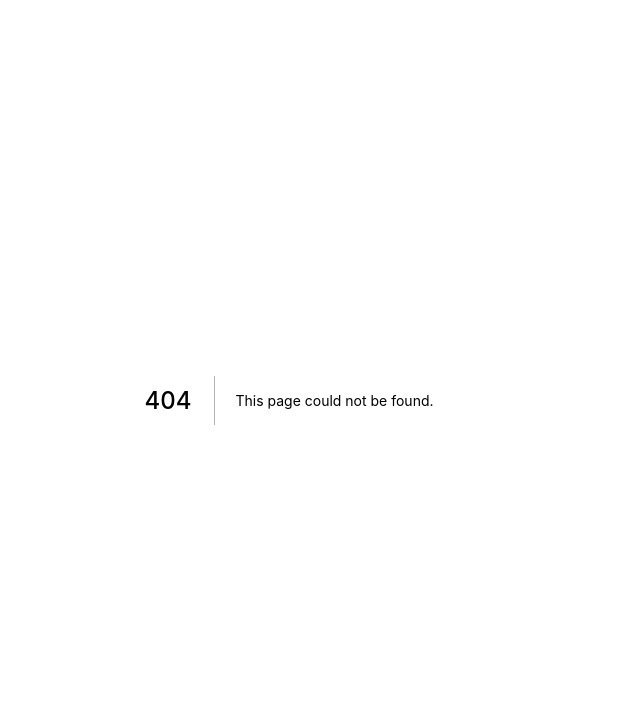
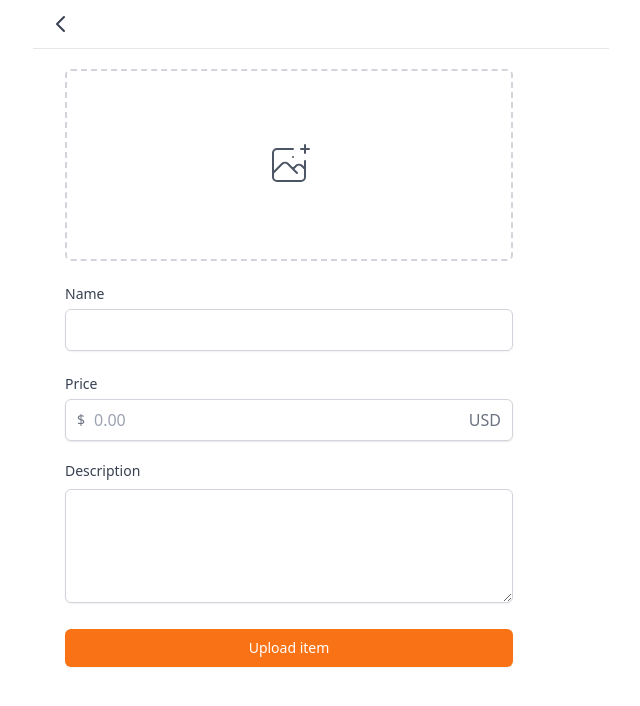
Before and after one commit to yuri0411/carrot-market, a Next.js app: page /products/upload in a window 1280 px wide. Before the commit this address had no page. Shown: the top 706 px of the page, without its empty margins (351-991 px from the left). Built offline with nearby package versions, Linux system fonts and the light colour scheme.

Commit message:
#11.2 upload api 구현

```diff
--- a/components/layout.tsx
+++ b/components/layout.tsx
@@ -98,7 +98,7 @@
                                     d="M19 20H5a2 2 0 01-2-2V6a2 2 0 012-2h10a2 2 0 012 2v1m2 13a2 2 0 01-2-2V7m2 13a2 2 0 002-2V9a2 2 0 00-2-2h-2m-4-3H9M7 16h6M7 8h6v4H7V8z"
                                 />
                             </svg>
-                            <span>동내생활</span>
+                            <span>동네생활</span>
                         </a>
                     </Link>
                     <Link href="/chats">
--- /dev/null
+++ b/pages/api/products/index.ts
@@ -0,0 +1,36 @@
+import { NextApiRequest, NextApiResponse } from 'next'
+import withHandler, { ResponseType } from '@libs/server/withHandler'
+import client from '@libs/server/client'
+import { withApiSession } from '@libs/server/withSession'
+
+async function handler(
+    req: NextApiRequest,
+    res: NextApiResponse<ResponseType>,
+) {
+    const {
+        body: { name, price, description },
+        session: { user },
+    } = req
+    const product = await client.product.create({
+        data: {
+            name,
+            price: +price,
+            description,
+            image: 'xx',
+            user: {
+                connect: {
+                    id: user?.id,
+                },
+            },
+        },
+    })
+
+    res.json({
+        ok: true,
+        product,
+    })
+}
+
+export default withApiSession(
+    withHandler({ method: 'POST', handler, isPrivate: true }),
+)
--- a/pages/items/upload.tsx
+++ /dev/null
@@ -1,87 +0,0 @@
-import type { NextPage } from 'next'
-import Layout from '../../components/layout'
-
-const Upload: NextPage = () => {
-    return (
-        <Layout canGoBack>
-            <div className="px-4 space-y-5">
-                <div>
-                    <label className="cursor-pointer w-full flex items-center justify-center border-2 border-dashed border-gray-300 py-6 h-48 rounded-md text-gray-600 hover:text-orange-500 hover:border-orange-500">
-                        <svg
-                            className="h-12 w-12"
-                            stroke="currentColor"
-                            fill="none"
-                            viewBox="0 0 48 48"
-                            aria-hidden="true"
-                        >
-                            <path
-                                d="M28 8H12a4 4 0 00-4 4v20m32-12v8m0 0v8a4 4 0 01-4 4H12a4 4 0 01-4-4v-4m32-4l-3.172-3.172a4 4 0 00-5.656 0L28 28M8 32l9.172-9.172a4 4 0 015.656 0L28 28m0 0l4 4m4-24h8m-4-4v8m-12 4h.02"
-                                strokeWidth={2}
-                                strokeLinecap="round"
-                                strokeLinejoin="round"
-                            />
-                        </svg>
-
-                        <input className="hidden" type="file" />
-                    </label>
-                </div>
-                <div>
-                    <label
-                        className="mb-1 block text-sm font-medium text-gray-700"
-                        htmlFor="name"
-                    >
-                        Name
-                    </label>
-                    <div className="rounded-md relative flex  items-center shadow-sm">
-                        <input
-                            id="name"
-                            type="email"
-                            className="appearance-none w-full px-3 py-2 border border-gray-300 rounded-md shadow-sm placeholder-gray-400 focus:outline-none focus:ring-orange-500 focus:border-orange-500"
-                            required
-                        />
-                    </div>
-                </div>
-                <div>
-                    <label
-                        htmlFor="price"
-                        className="mb-1 block text-sm font-medium"
-                    >
-                        Price
-                    </label>
-                    <div className="relative flex items-center rounded-md shadow-sm ">
-                        <div className="pointer-events-none absolute left-0 pl-3 flex items-center justify-center">
-                            <span className="text-gray-500 text-sm">$</span>
-                        </div>
-                        <input
-                            id="price"
-                            className="pl-7 py-2 px-4 border border-transparent appearance-none w-full px-3 py-2 border border-gray-300 rounded-md shadow-sm placeholder-gray-400 focus:outline-none focus:ring-orange-500 focus:border-orange-500"
-                            type="text"
-                            placeholder="0.00"
-                        />
-                        <div className="pointer-events-none absolute right-0 pr-3 flex items-center">
-                            <span className="text-gray-500">USD</span>
-                        </div>
-                    </div>
-                </div>
-                <div>
-                    <label
-                        htmlFor="description"
-                        className="mb-1 block text-sm font-medium text-gray-700"
-                    >
-                        Description
-                    </label>
-                    <textarea
-                        id="description"
-                        className="mt-1 shadow-sm w-full  focus:ring-orange-500 focus:border-orange-500 rounded-md border-gray-300"
-                        rows={4}
-                    />
-                </div>
-                <button className=" w-full bg-orange-500 hover:bg-orange-600 text-white py-2 px-4 border border-transparent rounded-md shadow-sm text-sm font-medium focus:ring-2 focus:ring-offset-2 focus:ring-orange-500 focus:outline-none ">
-                    Upload item
-                </button>
-            </div>
-        </Layout>
-    )
-}
-
-export default Upload
--- /dev/null
+++ b/pages/products/upload.tsx
@@ -0,0 +1,100 @@
+import type { NextPage } from 'next'
+import Layout from '../../components/layout'
+import { useForm } from 'react-hook-form'
+import Input from '@components/input'
+import Textarea from '@components/textarea'
+import useMutation from '@libs/client/useMutation'
+import { useEffect } from 'react'
+import { Product } from '@prisma/client'
+import { useRouter } from 'next/router'
+import { route } from 'next/dist/server/router'
+
+interface UploadProductForm {
+    name: string
+    price: number
+    description: string
+}
+
+interface UploadProductMutation {
+    ok: boolean
+    product: Product
+}
+
+const Upload: NextPage = () => {
+    const router = useRouter()
+    const { register, handleSubmit } = useForm<UploadProductForm>()
+    const [uploadProduct, { loading, data }] =
+        useMutation<UploadProductMutation>('/api/products')
+    const onValid = (data: UploadProductForm) => {
+        if (loading) return
+        uploadProduct(data)
+    }
+    useEffect(() => {
+        if (data?.ok) {
+            router.push(`/products/${data.product.id}`)
+        }
+    }, [data, router])
+    return (
+        <Layout canGoBack>
+            <form className="p-4 space-y-4" onSubmit={handleSubmit(onValid)}>
+                <div className="px-4 space-y-5">
+                    <div>
+                        <label className="cursor-pointer w-full flex items-center justify-center border-2 border-dashed border-gray-300 py-6 h-48 rounded-md text-gray-600 hover:text-orange-500 hover:border-orange-500">
+                            <svg
+                                className="h-12 w-12"
+                                stroke="currentColor"
+                                fill="none"
+                                viewBox="0 0 48 48"
+                                aria-hidden="true"
+                            >
+                                <path
+                                    d="M28 8H12a4 4 0 00-4 4v20m32-12v8m0 0v8a4 4 0 01-4 4H12a4 4 0 01-4-4v-4m32-4l-3.172-3.172a4 4 0 00-5.656 0L28 28M8 32l9.172-9.172a4 4 0 015.656 0L28 28m0 0l4 4m4-24h8m-4-4v8m-12 4h.02"
+                                    strokeWidth={2}
+                                    strokeLinecap="round"
+                                    strokeLinejoin="round"
+                                />
+                            </svg>
+
+                            <input className="hidden" type="file" />
+                        </label>
+                    </div>
+                    <div>
+                        <Input
+                            name="name"
+                            label="Name"
+                            type="text"
+                            kind="text"
+                            required
+                            register={register('name', { required: true })}
+                        />
+                    </div>
+                    <div>
+                        <Input
+                            name="price"
+                            label="Price"
+                            type="text"
+                            kind="price"
+                            required
+                            register={register('price', { required: true })}
+                        />
+                    </div>
+                    <div>
+                        <Textarea
+                            name="description"
+                            label="Description"
+                            register={register('description', {
+                                required: true,
+                            })}
+                            required
+                        />
+                    </div>
+                    <button className=" w-full bg-orange-500 hover:bg-orange-600 text-white py-2 px-4 border border-transparent rounded-md shadow-sm text-sm font-medium focus:ring-2 focus:ring-offset-2 focus:ring-orange-500 focus:outline-none ">
+                        {loading ? 'Loading...' : 'Upload item'}
+                    </button>
+                </div>
+            </form>
+        </Layout>
+    )
+}
+
+export default Upload
```
Also changed, not shown: pages/products/[id].tsx (renamed from pages/items/[id].tsx), 1 other file (tests, documents, lock files or other folders).
